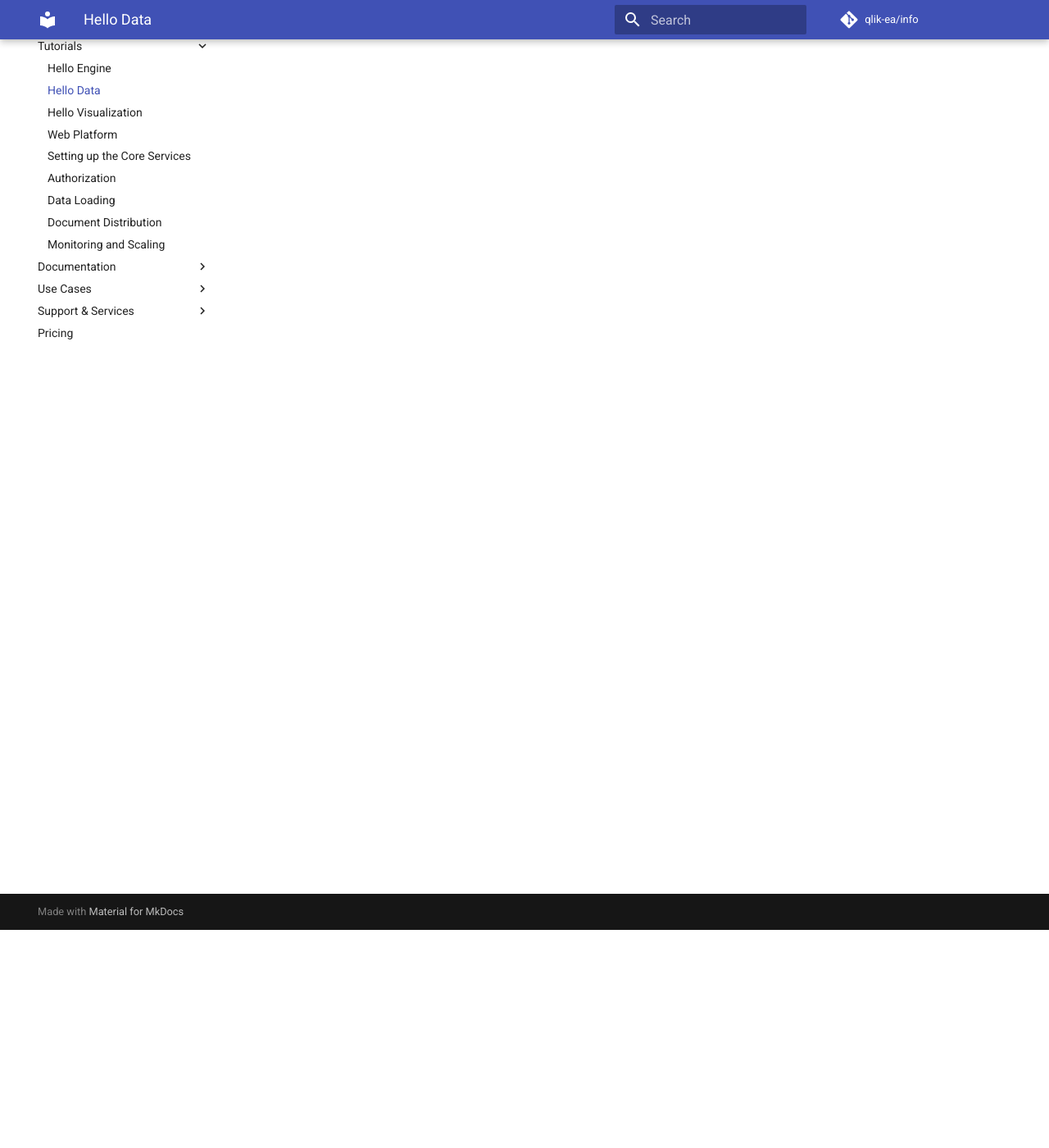
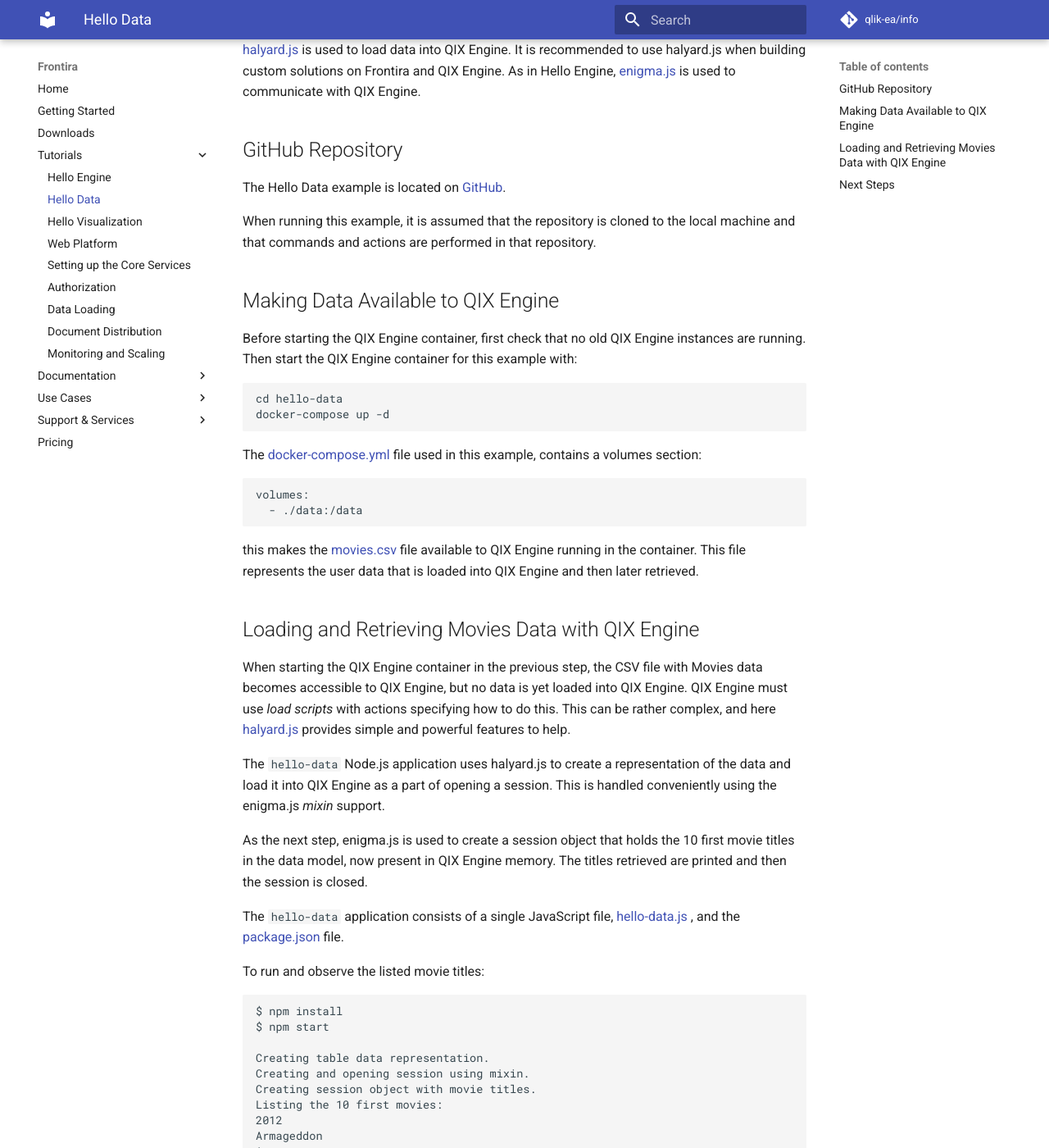
Before and after one commit to qlik-oss/core-website, an MkDocs documentation site: the page built from docs/tutorials/hello-data.md, in a window 1280 px wide and 1400 px high, scrolled down 266 px. Shown: the whole window at 82% size. Built offline with MkDocs 1.6.1 and Material for MkDocs 9.7.7, drawn with Linux system fonts in a browser that asks for light colours; comment, search, counter and statistics services are not loaded; old or Windows-style settings are respelled for this version of MkDocs; some of the changed text lies outside the part shown.

Commit message:
WIP [ci skip]

````diff
--- a/docs/tutorials/hello-data.md
+++ b/docs/tutorials/hello-data.md
@@ -1,3 +1,95 @@
 # Hello Data
 
-This is under construction.
+This example shows how to load user data into QIX Engine, running in a Docker container, and how to retrieve the data.
+
+The Hello Data example builds upon and extends the [Hello Engine](./hello-engine.md) example. If anything is unclear,
+go back and walk through Hello Enigine before proceeding.
+
+[halyard.js](https://github.com/qlik-oss/halyard.js) is used to load data into QIX Engine. It is recommended to use
+halyard.js when building custom solutions on Frontira and QIX Engine. As in Hello Engine,
+[enigma.js](https://github.com/qlik-oss/enigma.js) is used to communicate with QIX Engine.
+
+## GitHub Repository
+
+The Hello Data example is located on [GitHub](https://github.com/qlik-ea/getting-started-with-web-platform).
+
+When running this example, it is assumed that the repository is cloned to the local machine and that commands and
+actions are performed in that repository.
+
+## Making Data Available to QIX Engine
+
+Before starting the QIX Engine container, first check that no old QIX Engine instances are running. Then start the QIX
+Engine container for this example with:
+
+```bash
+cd hello-data
+docker-compose up -d
+```
+
+The
+[docker-compose.yml](https://github.com/qlik-ea/getting-started-with-web-platform/blob/master/hello-data/docker-compose.yml)
+file used in this example, contains a volumes section:
+
+```yml
+volumes:
+  - ./data:/data
+```
+
+this makes the
+[movies.csv](https://github.com/qlik-ea/getting-started-with-web-platform/blob/master/hello-data/data/movies.csv) file
+available to QIX Engine running in the container. This file represents the user data that is loaded into QIX Engine and
+then later retrieved.
+
+## Loading and Retrieving Movies Data with QIX Engine
+
+When starting the QIX Engine container in the previous step, the CSV file with Movies data becomes accessible to QIX
+Engine, but no data is yet loaded into QIX Engine. QIX Engine must use _load scripts_ with actions specifying how to do
+this. This can be rather complex, and here [halyard.js](https://github.com/qlik-oss/halyard.js) provides simple and
+powerful features to help.
+
+The `hello-data` Node.js application uses halyard.js to create a representation of the data and load it into QIX Engine
+as a part of opening a session. This is handled conveniently using the enigma.js _mixin_ support.
+
+As the next step, enigma.js is used to create a session object that holds the 10 first movie titles in the data model,
+now present in QIX Engine memory. The titles retrieved are printed and then the session is closed.
+
+The `hello-data` application consists of a single JavaScript file,
+[hello-data.js](https://github.com/qlik-ea/getting-started-with-web-platform/blob/master/hello-data/hello-data.js)
+, and the
+[package.json](https://github.com/qlik-ea/getting-started-with-web-platform/blob/master/hello-data/package.json) file.
+
+To run and observe the listed movie titles:
+
+```bash
+$ npm install
+$ npm start
+
+Creating table data representation.
+Creating and opening session using mixin.
+Creating session object with movie titles.
+Listing the 10 first movies:
+2012
+Armageddon
+Avatar
+Battleship
+Cars 2
+Cleopatra
+Evan Almighty
+Green Lantern
+Harry Potter and the Half-Blood Prince
+Indiana Jones and the Kingdom of the Crystal Skull
+Session closed.
+```
+
+Study the
+[hello-data.js](https://github.com/qlik-ea/getting-started-with-web-platform/blob/master/hello-data/hello-data.js)
+file and observe how halyard.js and enigma.js are used together to load and retrieve data with QIX Engine.
+
+## Next Steps
+
+In this example, it was shown how to load and retrieve data with QIX Engine. In the
+[Hello Visualization](./hello-visualization.md) tutorial the same concepts are built upon to provide a visualization of
+the same data set.
+
+It is also recommended to get a closer look at [enigma.js](https://github.com/qlik-oss/enigma.js) and
+[halyard.js](https://github.com/qlik-oss/enigma.js), and the full range of features in these libraries.
````
Also changed, not shown: docs/tutorials/hello-engine.md (+11 -9 lines).
